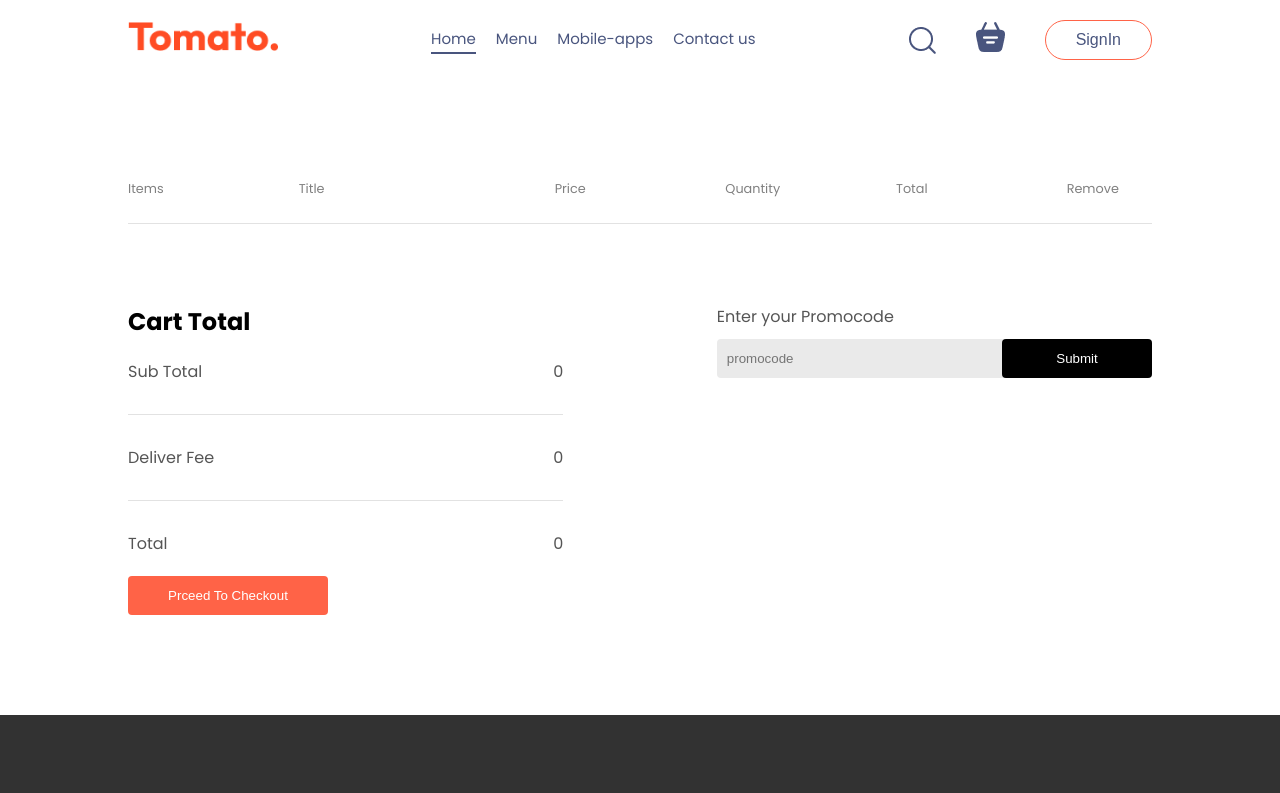
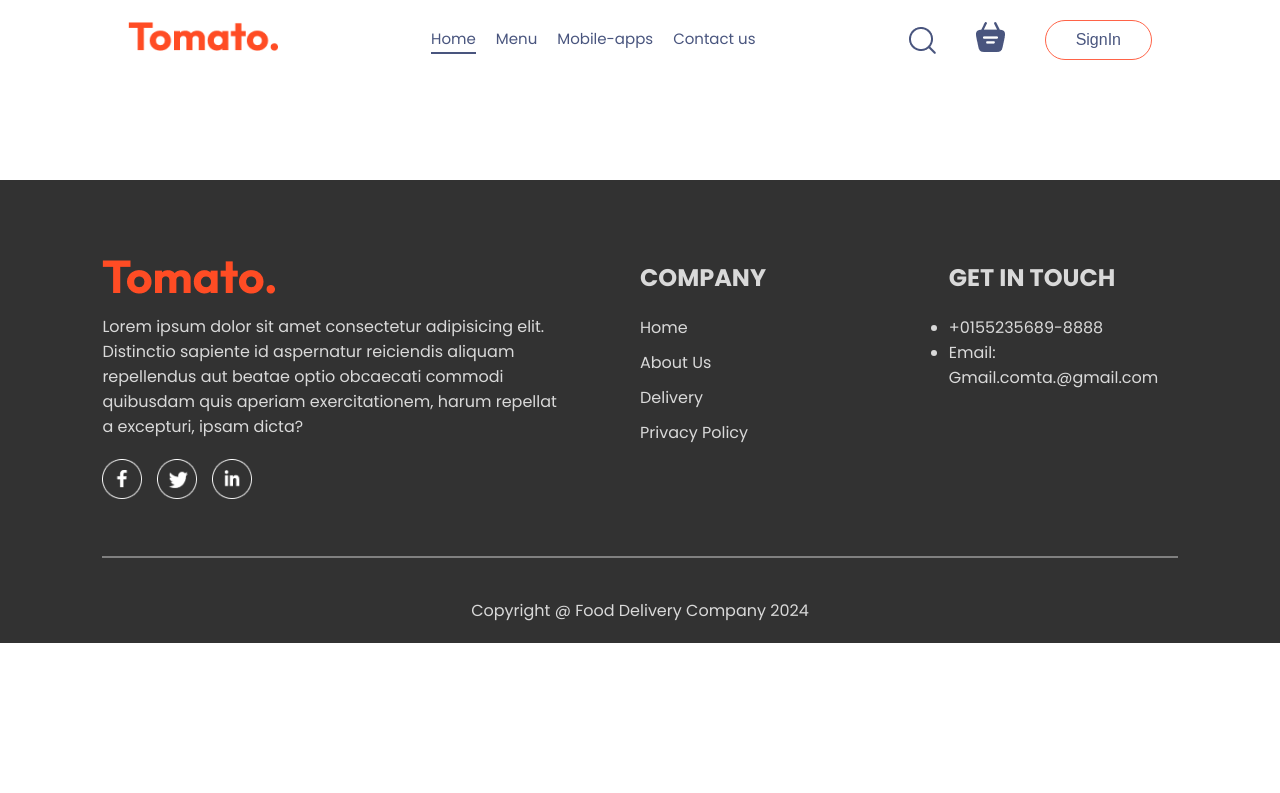
Before and after one commit to Robeeen/Food_delivery_Apps, a React (Vite) app: page /order in a window 1280 px wide. Shown: the top 793 px of the page. Built offline with nearby package versions, Linux system fonts and the light colour scheme.

Commit message:
Order Placeing

```diff
--- a/src/App.jsx
+++ b/src/App.jsx
@@ -18,7 +18,7 @@ const App = () => {
         <Navbar setShowLogin={setShowLogin}/>
         <Routes>
           <Route path='/' element={<Home />} />
-          <Route path='/order' element={<Cart />} />
+          <Route path='/order' element={<PlaceOrder />} />
           <Route path='/cart' element={<Cart />} />
         </Routes>
       </div>
--- a/src/pages/cart/Cart.jsx
+++ b/src/pages/cart/Cart.jsx
@@ -1,10 +1,12 @@
 import React, { useContext } from 'react'
 import './Cart.css'
 import { StoreContext } from '../../components/context/StoreContext'
+import { useNavigate } from 'react-router-dom';
 
 
 const Cart = () => {
-  const { cartItems, food_list, removeCart, getTotalCartAmount } = useContext(StoreContext)
+  const { cartItems, food_list, removeCart, getTotalCartAmount } = useContext(StoreContext);
+  const navigate = useNavigate();
 
   return (
     <div className='cart'>
@@ -54,9 +56,9 @@ const Cart = () => {
           <hr />
           <div className="cart-total-details">
             <p>Total</p>
-            <p>{ getTotalCartAmount() > 0 ? getTotalCartAmount() + 2 : 0}</p>
+            <p>{ getTotalCartAmount() > 0 ? getTotalCartAmount() + 2 : 0  }</p>
           </div>
-          <button>Prceed To Checkout</button>
+          <button  onClick={() => navigate('/order')}>Prceed To Checkout</button>
         </div>
         <div className="cart-promocode">
           <div>
--- a/src/pages/placeOrder/PlaceOrder.jsx
+++ b/src/pages/placeOrder/PlaceOrder.jsx
@@ -4,7 +4,14 @@ import './PlaceOrder.css'
 
 const PlaceOrder = () => {
   return (
-    <div>PlaceOrder</div>
+    <div className="place-order">
+      <div className="place-order-right">
+
+      </div>
+      <div className="place-order-left">
+
+      </div>
+    </div>
   )
 }
 
```
